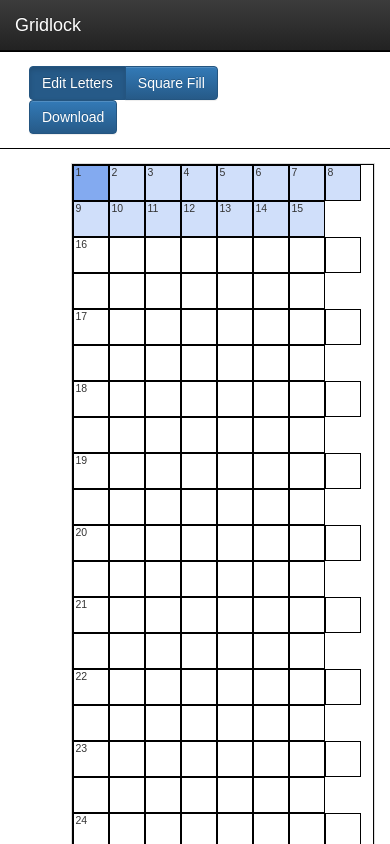
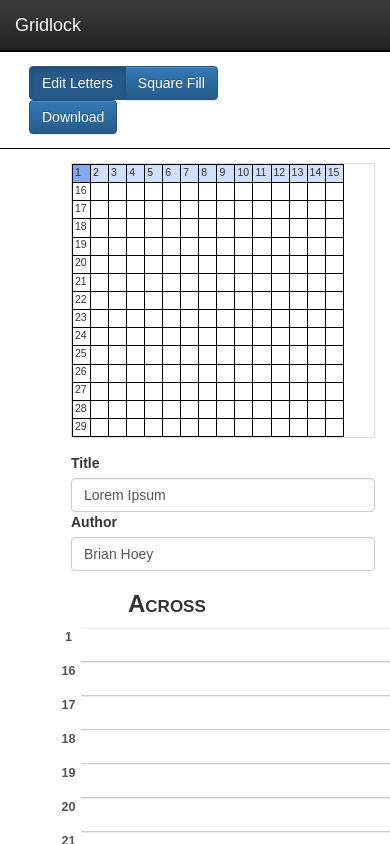
Before and after one commit to nlsandler/gridlock, a React (Create React App) app: page / in a window 390 px wide. Shown: the top 844 px of the page. Built offline with nearby package versions, Linux system fonts and the light colour scheme.

Commit message:
responsive squares!

```diff
--- a/src/App.js
+++ b/src/App.js
@@ -90,6 +90,7 @@ class Square extends Component {
 
     return (
       <td className="square">
+        <div className="content">
           <span className="clueNum"><sup>{this.props.squareValue.clueNum}</sup></span>
           <input className={classes}
             ref="input"
@@ -98,6 +99,7 @@ class Square extends Component {
             onKeyDown={(evt) => this.props.handleKeyDown(evt.key)}
             onFocus={() => this.props.handleFocus()}
             onClick={() => this.props.handleClick()}/>
+        </div>
       </td>
     );
   }
@@ -461,8 +463,6 @@ class Puzzle extends Component {
     });
   }
   render() {
-    //var [letters, clues] = generateClueNumbers(this.props.size,
-      //this.state.letters, this.state.clues);
     return <div>
             <Navbar />
             <div className="container-fluid">
--- a/src/index.css
+++ b/src/index.css
@@ -46,26 +46,35 @@ form.form-inline .form-control {
 table.table {
   border: 1px black solid;
   page-break-inside: avoid;
-  width: auto;
+  width: 90%;
 }
 
 table.table > tbody > tr > td.square {
-  width: 34px;
-  height: 34px;
-  padding: 0px;
+  width: 6.67%;
+  position: relative;
   border: 1px black solid;
-  display: inline-table;
-  position: relative;
+}
+
+table.table > tbody > tr > td.square:after {
+  content: '';
+  display: block;
+  margin-top: 100%;
+}
+
+table.table > tbody > tr > td.square .content {
+  position: absolute;
+  top: 0;
+  bottom: 0;
+  left: 0;
+  right: 0;
 }
 
 table.table > tbody > tr > td.square input {
   cursor: default;
-}
-
-input {
-  width: 34px;
-  height: 34px;
-  padding: 0px;
+  display: block;
+  position: inherit;
+  height: 100%;
+  width: 100%;
   border: none;
 }
 
@@ -75,10 +84,11 @@ span.clueNum {
   position: absolute;
   top: 1px;
   left: 2px;
+  z-index: 3;
 }
 
 .black {
-  background-color: black;
+  background-color: black !important;
 }
 
 /* Clue styling */
@@ -128,9 +138,9 @@ li.clue .form-control {
 /* Grid highlighting */
 
 .highlight:not(.black) {
-  background: rgba(100,149,237,0.8);
+  background: rgba(100,149,237,0.8) !important;
 }
 
 .weak-highlight:not(.black) {
-  background: rgba(100,149,237,0.3);
+  background: rgba(100,149,237,0.3) !important;
 }
```
Lines whose indentation alone changed are shown as unchanged.
